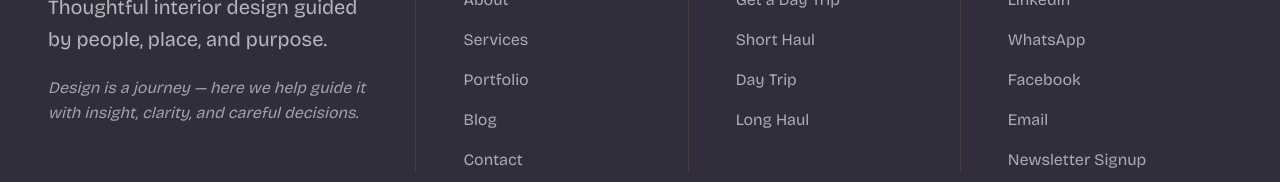
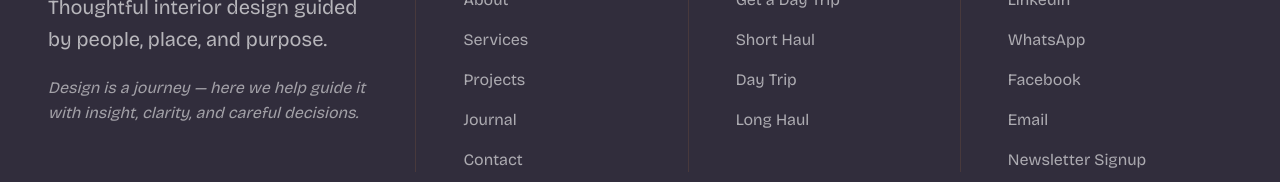
Before and after one commit to OghenetegaV/siru-living, a Next.js app: page / in a window 1280 px wide. Shown: the part 7612-7794 px from the top of the page. Built offline with nearby package versions, Linux system fonts and the light colour scheme.

Commit message:
fix: deployment again

```diff
--- a/src/app/blog/[slug]/page.tsx
+++ b/src/app/blog/[slug]/page.tsx
@@ -1,7 +1,7 @@
 import { notFound } from "next/navigation";
 import Image from "next/image";
 import Head from "next/head";
-import type { Image as SanityImage, PortableTextBlock } from "sanity";
+// import type { Image as SanityImage, PortableTextBlock } from "sanity";
 
 import { PortableText } from "@portabletext/react";
 
@@ -17,22 +17,22 @@ import FadeUp from "@/components/motion/FadeUp";
    TYPES
    ========================= */
 
-type Post = {
-  title: string;
-  excerpt?: string;
-  publishedAt?: string;
-  mainImage?: SanityImage;
-  body?: PortableTextBlock[];
-  seo?: {
-    metaTitle?: string;
-    metaDescription?: string;
-  };
-};
+// type Post = {
+//   title: string;
+//   excerpt?: string;
+//   publishedAt?: string;
+//   mainImage?: SanityImage;
+//   body?: PortableTextBlock[];
+//   seo?: {
+//     metaTitle?: string;
+//     metaDescription?: string;
+//   };
+// };
 
 export default async function BlogPostPage(
   { params }: { params: { slug: string } }
 ) {
-  const post = await sanityFetch<Post | null>({
+  const post = await sanityFetch<any>({
     query: POST_BY_SLUG_QUERY,
     params: { slug: params.slug },
   });
--- a/src/components/layout/Footer.tsx
+++ b/src/components/layout/Footer.tsx
@@ -45,8 +45,8 @@ export default function Footer() {
               <li><Link href="/" className="hover:text-white/85">Home</Link></li>
               <li><Link href="/about" className="hover:text-white/85">About</Link></li>
               <li><Link href="/services" className="hover:text-white/85">Services</Link></li>
-              <li><Link href="/portfolio" className="hover:text-white/85">Portfolio</Link></li>
-              <li><Link href="/blog" className="hover:text-white/85">Blog</Link></li>
+              <li><Link href="/portfolio" className="hover:text-white/85">Projects</Link></li>
+              <li><Link href="/blog" className="hover:text-white/85"></Link>Journal</li>
               <li><Link href="/contact" className="hover:text-white/85">Contact</Link></li>
             </ul>
           </div>
```
